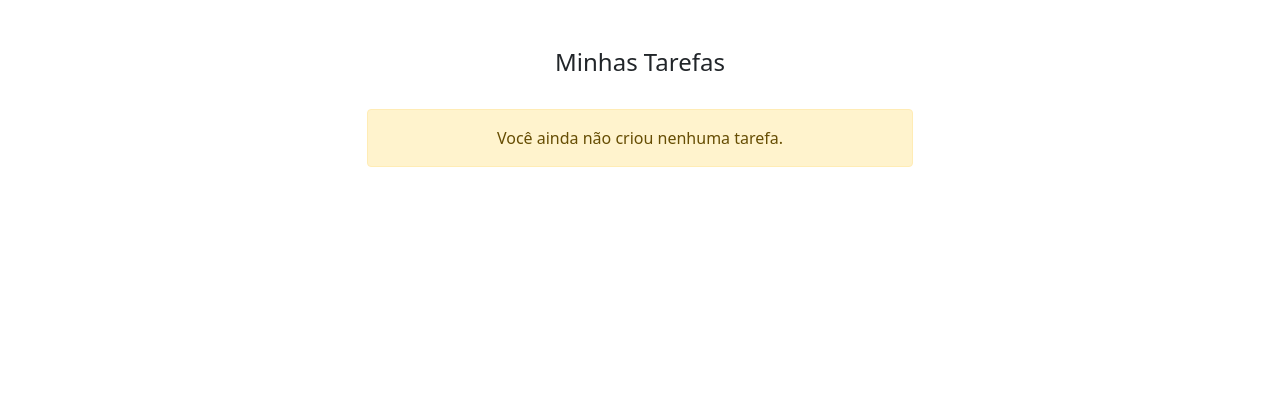
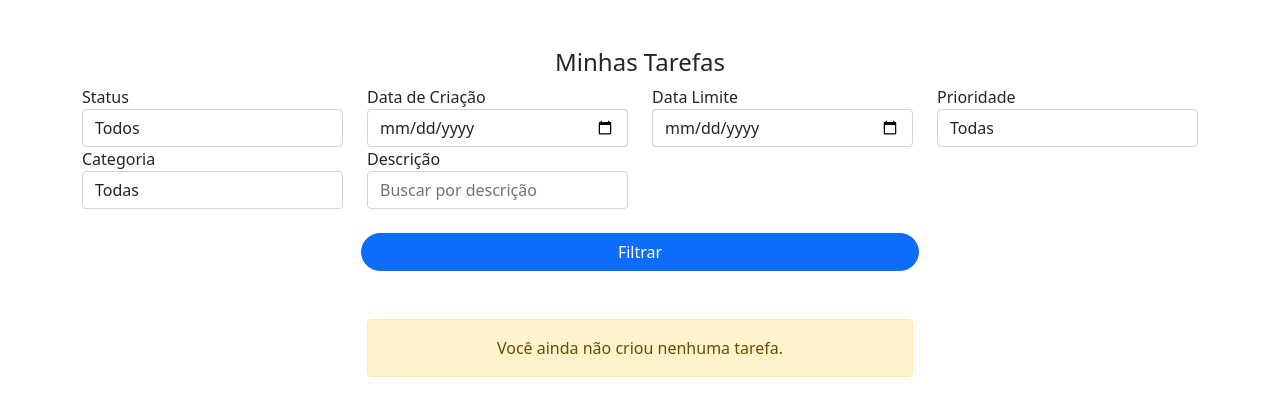
Before and after one commit to AyslanMont/to-do, a Flask app: page /home in a window 1280 px wide. Shown: the part 56-472 px from the top of the page. Run offline with Flask 3, Linux system fonts and the light colour scheme; the visitor is signed in with stand-in values (Sample User, id 1); data that the repository does not hold is empty; some libraries are stand-ins or nearby versions.

Commit message:
Finalizando os filtros

```diff
--- a/main.py
+++ b/main.py
@@ -113,14 +113,61 @@ def logout():
 @login_required
 def home():
 
-    cursor = mysql.connection.cursor()
-    SELECT = "SELECT * FROM tb_tarefas WHERE tar_usu_id = %s"
-    cursor.execute(SELECT, (current_user.id,))
-    dados = cursor.fetchall()
-    if not dados:
-        flash("Você ainda não criou nenhuma tarefa.", "warning")
+    if request.method == "POST":
+        status = request.form['status']
+        data_criacao = request.form['data_criacao']
+        data_limite = request.form['data_limite']
+        prioridade = request.form['prioridade']
+        categoria = request.form['categoria']
+        descricao = request.form['descricao']
 
-    return render_template("home.html", dados=dados)
+        query = "SELECT * FROM tb_tarefas WHERE tar_usu_id = %s"
+        filters = [current_user.id]
+
+        if status:
+            query += " AND tar_status = %s"
+            filters.append(status)
+
+        if data_criacao:
+            query += " AND tar_data_criacao = %s"
+            filters.append(data_criacao)
+
+        if data_limite:
+            query += " AND tar_data_limite = %s"
+            filters.append(data_limite)
+
+        if prioridade:
+            query += " AND tar_prioridade = %s"
+            filters.append(prioridade)
+
+        if categoria:
+            query += " AND tar_categoria = %s"
+            filters.append(categoria)
+
+        if descricao:
+            query += " AND tar_desc LIKE %s"
+            filters.append(f"%{descricao}%")
+
+        cursor = mysql.connection.cursor()
+        cursor.execute(query, tuple(filters))
+        dados = cursor.fetchall()
+        cursor.close()
+
+        if not dados:
+            flash("Não conseguimos encontrar nenhuma tarefa.", "warning")
+
+        return render_template("home.html", dados=dados)
+
+    else:
+
+        cursor = mysql.connection.cursor()
+        SELECT = "SELECT * FROM tb_tarefas WHERE tar_usu_id = %s"
+        cursor.execute(SELECT, (current_user.id,))
+        dados = cursor.fetchall()
+        if not dados:
+            flash("Você ainda não criou nenhuma tarefa.", "warning")
+
+        return render_template("home.html", dados=dados)
 
 @app.route("/criar-tarefa", methods=["GET", "POST"])
 @login_required
--- a/templates/home.html
+++ b/templates/home.html
@@ -2,9 +2,61 @@
 
 {% block content %}
 
-<div class="container mt-5">
+<div class="container mt-5 mb-5">
     <h4 class="text-center">Minhas Tarefas</h4>
-    <div class="row">
+    <form method="POST" action="{{ url_for('home') }}">
+        <div class="row mb-4">
+            <div class="col-md-3">
+                <label for="status">Status</label>
+                <select id="status" name="status" class="form-control">
+                    <option value="">Todos</option>
+                    <option value="Pendente">Pendente</option>
+                    <option value="Em andamento">Em andamento</option>
+                    <option value="Concluída">Concluída</option>
+                </select>
+            </div>
+
+            <div class="col-md-3">
+                <label for="data_criacao">Data de Criação</label>
+                <input type="date" id="data_criacao" name="data_criacao" class="form-control">
+            </div>
+
+            <div class="col-md-3">
+                <label for="data_limite">Data Limite</label>
+                <input type="date" id="data_limite" name="data_limite" class="form-control">
+            </div>
+
+            <div class="col-md-3">
+                <label for="prioridade">Prioridade</label>
+                <select id="prioridade" name="prioridade" class="form-control">
+                    <option value="">Todas</option>
+                    <option value="Alta">Alta</option>
+                    <option value="Média">Média</option>
+                    <option value="Baixa">Baixa</option>
+                </select>
+            </div>
+
+            <div class="col-md-3">
+                <label for="categoria">Categoria</label>
+                <select id="categoria" name="categoria" class="form-control">
+                    <option value="">Todas</option>
+                    <option value="Trabalho">Trabalho</option>
+                    <option value="Estudo">Estudo</option>
+                    <option value="Pessoal">Pessoal</option>
+                </select>
+            </div>
+
+            <div class="col-md-3">
+                <label for="descricao">Descrição</label>
+                <input type="text" id="descricao" name="descricao" class="form-control"
+                    placeholder="Buscar por descrição">
+            </div>
+        </div>
+
+        <button type="submit" class="btn btn-primary w-50 mx-auto d-block rounded-pill">Filtrar</button>
+    </form>
+
+    <div class="row mt-4">
         {% for tarefa in dados %}
         <div class="col-md-4 mb-4">
             <div class="card">
```
Also changed, not shown: banco.sql (+0 -9 lines), templates/login.html (+7 -6 lines).
